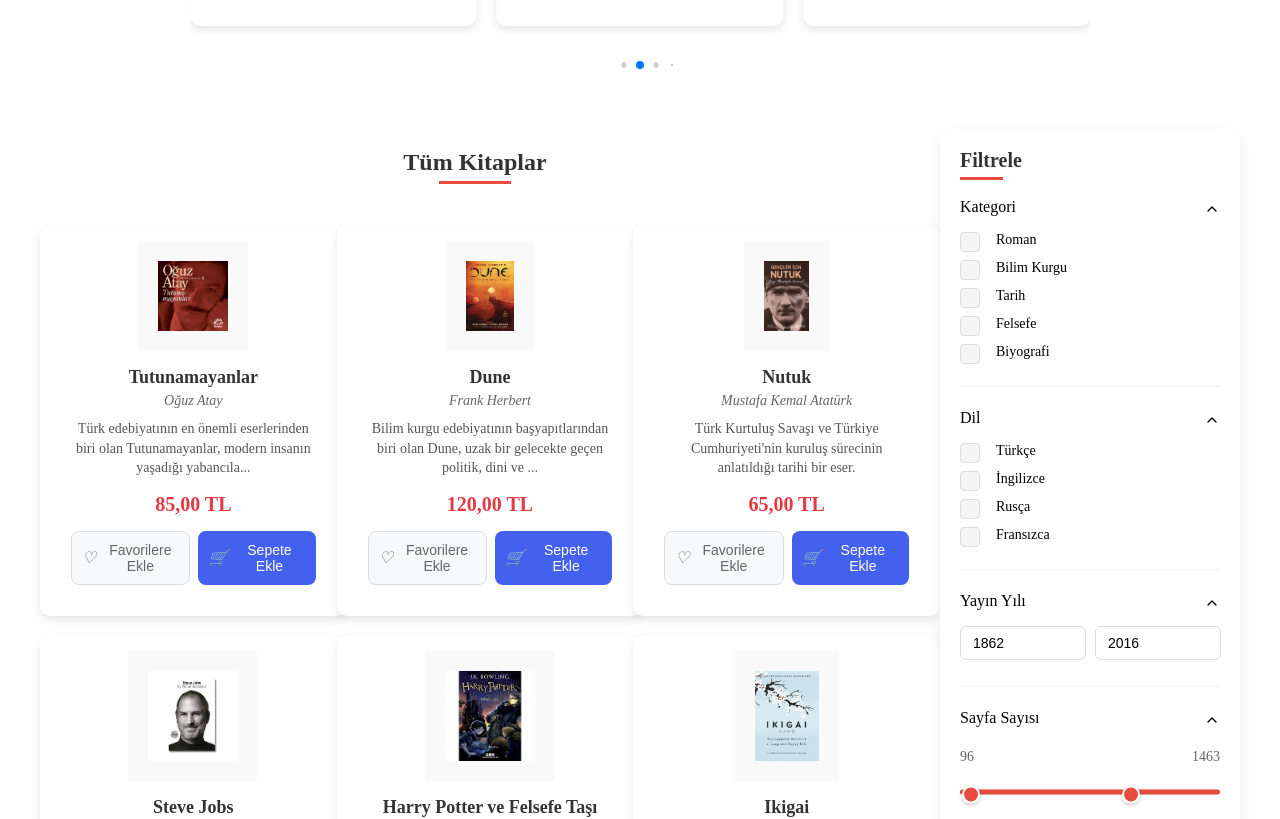
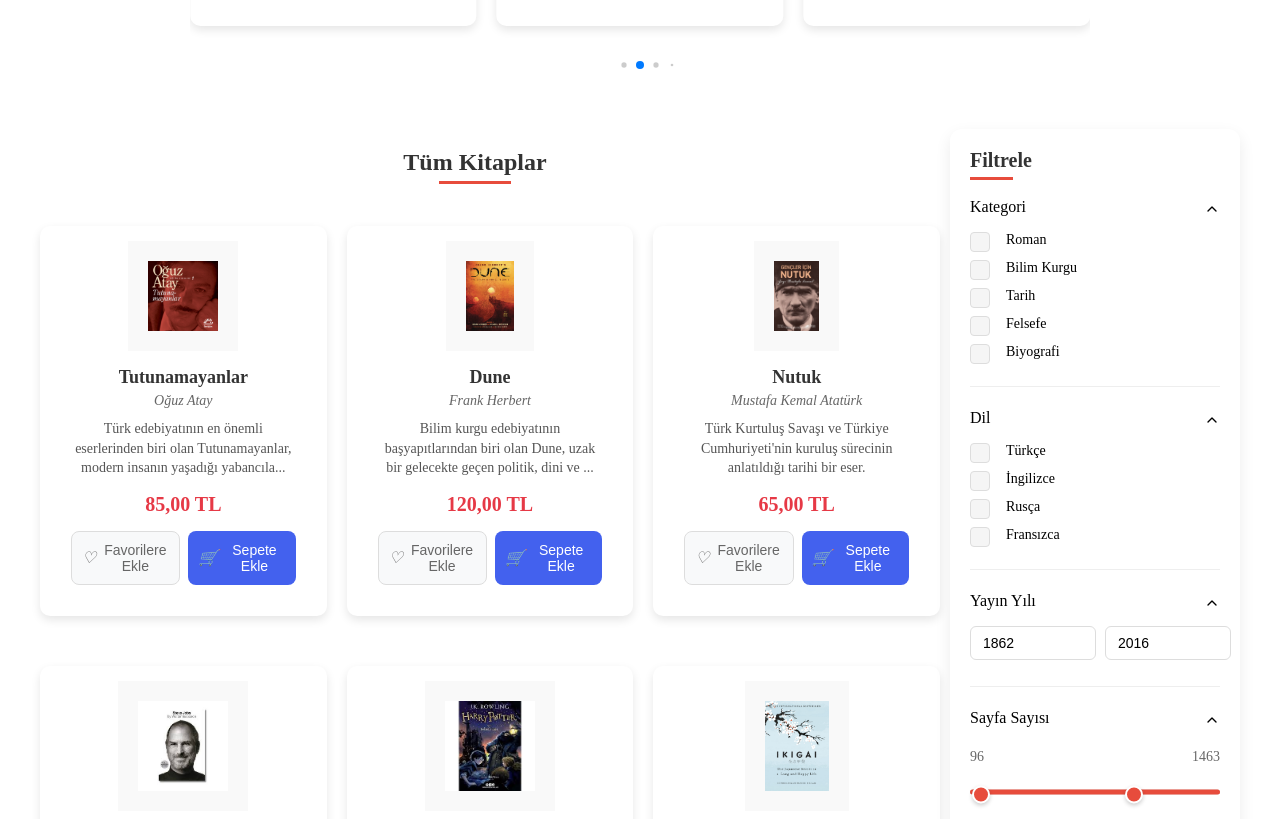
Before and after one commit to hakangulmek/Kitap-D-nyas--Pro---Geli-mi--Kitap-Listeleme-ve-Y-netim-Uygulamas-, a Vue app in the folder Kitap_Dünyasi/: page / in a window 1280 px wide. Shown: the part 580-1399 px from the top of the page. Built offline with nearby package versions, Linux system fonts and the light colour scheme.

Commit message:
Navbar bileşenine sepet butonu eklendi; HomeView bileşeninde yayın yılı filtresi güncellendi ve stil iyileştirmeleri yapıldı.

```diff
--- a/Kitap_Dünyasi/src/components/Navbar.vue
+++ b/Kitap_Dünyasi/src/components/Navbar.vue
@@ -88,11 +88,12 @@ onUnmounted(() => {
                 authStore.user.name ? authStore.user.name[0].toUpperCase() : "K"
               }}</span>
             </div>
-            <span class="profile-text">Hesabım</span>
           </router-link>
           <button class="favorite-button" @click="favorite">
             <span class="heart-icon">❤</span>
-            <span class="favorite-text">Favorilerim</span>
+          </button>
+          <button class="basket-button" @click="basket">
+            <span class="basket-icon">❤</span>
           </button>
         </div>
       </div>
--- a/Kitap_Dünyasi/src/views/HomeView.vue
+++ b/Kitap_Dünyasi/src/views/HomeView.vue
@@ -118,10 +118,10 @@ const filteredBooks = computed(() => {
     // Yayın yılı filtresi
     const minYear = activeFilters.value.yearRange.min;
     const maxYear = activeFilters.value.yearRange.max;
-    if (minYear && book.publishYear < minYear) {
+    if (minYear && book.publicationYear < minYear) {
       return false;
     }
-    if (maxYear && book.publishYear > maxYear) {
+    if (maxYear && book.publicationYear > maxYear) {
       return false;
     }
 
@@ -282,7 +282,7 @@ const handleFilterChange = (filters) => {
 .book-cards-grid {
   display: grid;
   grid-template-columns: repeat(auto-fill, minmax(220px, 1fr));
-  gap: 20px;
+  gap: 50px;
   margin-top: 30px;
 }
 
@@ -290,6 +290,7 @@ const handleFilterChange = (filters) => {
   align-self: start;
   position: sticky;
   top: 20px;
+  padding-left: 10px;
 }
 
 /* Responsive Tasarım */
```
